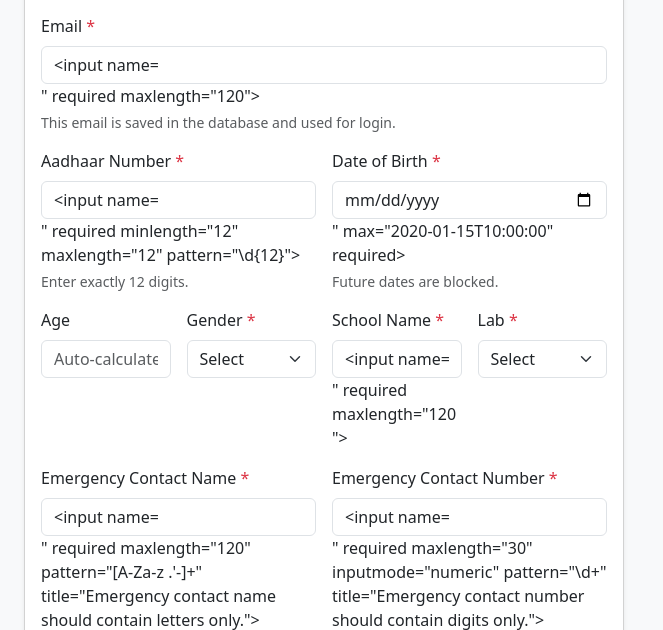
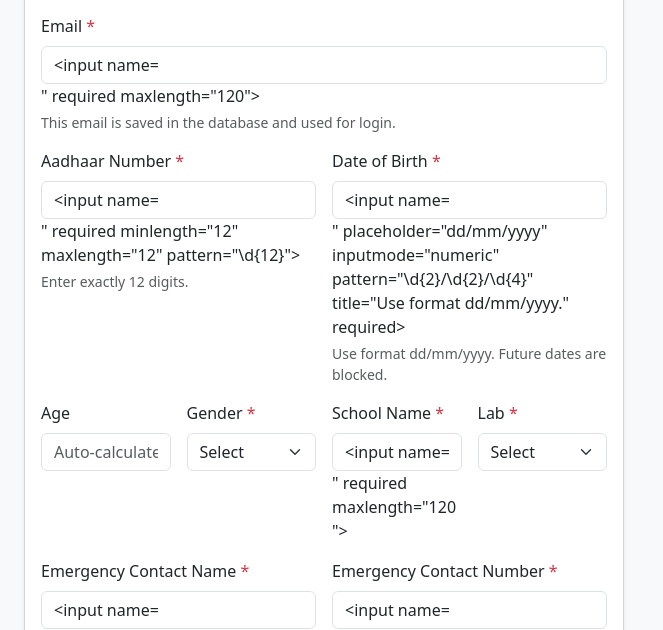
Before and after one commit to rohanptkr/prerna.v02, a Python web app: template templates/admissions/new.html in a window 1280 px wide. Shown: the part 455-1085 px from the top of the page, without its empty margins (0-663 px from the left). Run offline with Jinja, Linux system fonts and the light colour scheme; the template is opened without the code that fills it: most values are stand-ins (such as "Sample title", 1, 10 or a date in 2020); form fields are guessed from the names that the template uses.

Commit message:
Use dd/mm/yyyy format for admission DOB

```diff
--- a/routes/admissions.py
+++ b/routes/admissions.py
@@ -1,4 +1,4 @@
-from datetime import date
+from datetime import date, datetime
 import csv
 import io
 import re
@@ -472,11 +472,11 @@ def new_admission():
         dob = None
         if dob_str:
             try:
-                dob = date.fromisoformat(dob_str)
+                dob = datetime.strptime(dob_str, "%d/%m/%Y").date()
                 if dob > date.today():
                     errors.append("Date of birth cannot be in the future.")
             except ValueError:
-                errors.append("Date of birth is invalid.")
+                errors.append("Date of birth is invalid. Use format dd/mm/yyyy.")
 
         try:
             start_date = date.fromisoformat(start_date_str) if start_date_str else date.today()
--- a/templates/admissions/new.html
+++ b/templates/admissions/new.html
@@ -38,8 +38,8 @@
         </div>
         <div class="col-md-6">
           <label class="form-label">Date of Birth <span class="text-danger">*</span></label>
-          <input type="date" id="dob_input" name="date_of_birth" class="form-control" value="{{ form.get('date_of_birth','') }}" max="{{ today.isoformat() if today else '' }}" required>
-          <div class="form-text">Future dates are blocked.</div>
+          <input type="text" id="dob_input" name="date_of_birth" class="form-control" value="{{ form.get('date_of_birth','') }}" placeholder="dd/mm/yyyy" inputmode="numeric" pattern="\d{2}/\d{2}/\d{4}" title="Use format dd/mm/yyyy." required>
+          <div class="form-text">Use format dd/mm/yyyy. Future dates are blocked.</div>
         </div>
       </div>
 
@@ -141,17 +141,35 @@
     if (!dobInput || !agePreview) return;
 
     const today = new Date();
-    const todayIso = today.toISOString().slice(0, 10);
-    dobInput.max = todayIso;
+
+    function parseDob(value) {
+      const match = /^(\d{2})\/(\d{2})\/(\d{4})$/.exec((value || '').trim());
+      if (!match) return null;
+      const day = Number(match[1]);
+      const month = Number(match[2]);
+      const year = Number(match[3]);
+      const parsed = new Date(year, month - 1, day);
+      if (
+        Number.isNaN(parsed.getTime()) ||
+        parsed.getFullYear() !== year ||
+        parsed.getMonth() !== month - 1 ||
+        parsed.getDate() !== day
+      ) {
+        return null;
+      }
+      return parsed;
+    }
 
     function refreshAge() {
       if (!dobInput.value) {
         agePreview.value = '';
+        dobInput.setCustomValidity('');
         return;
       }
 
-      const dob = new Date(dobInput.value);
-      if (Number.isNaN(dob.getTime())) {
+      const dob = parseDob(dobInput.value);
+      if (!dob) {
+        dobInput.setCustomValidity('Use format dd/mm/yyyy.');
         agePreview.value = '';
         return;
       }
@@ -172,7 +190,7 @@
       agePreview.value = years >= 0 ? String(years) : '';
     }
 
-    dobInput.addEventListener('change', refreshAge);
+    dobInput.addEventListener('input', refreshAge);
     refreshAge();
 
     const labSelect = document.getElementById('labSelect');
```
